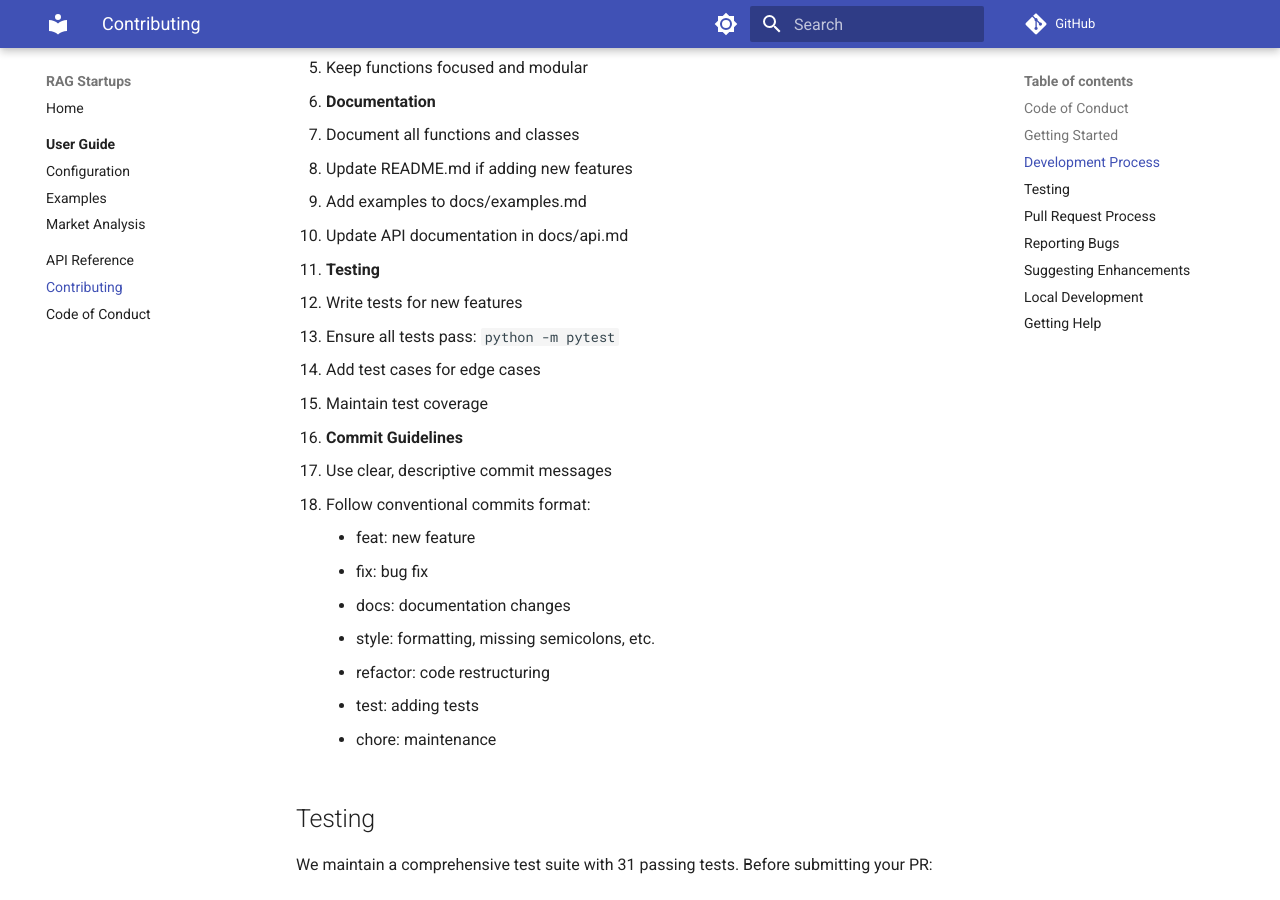
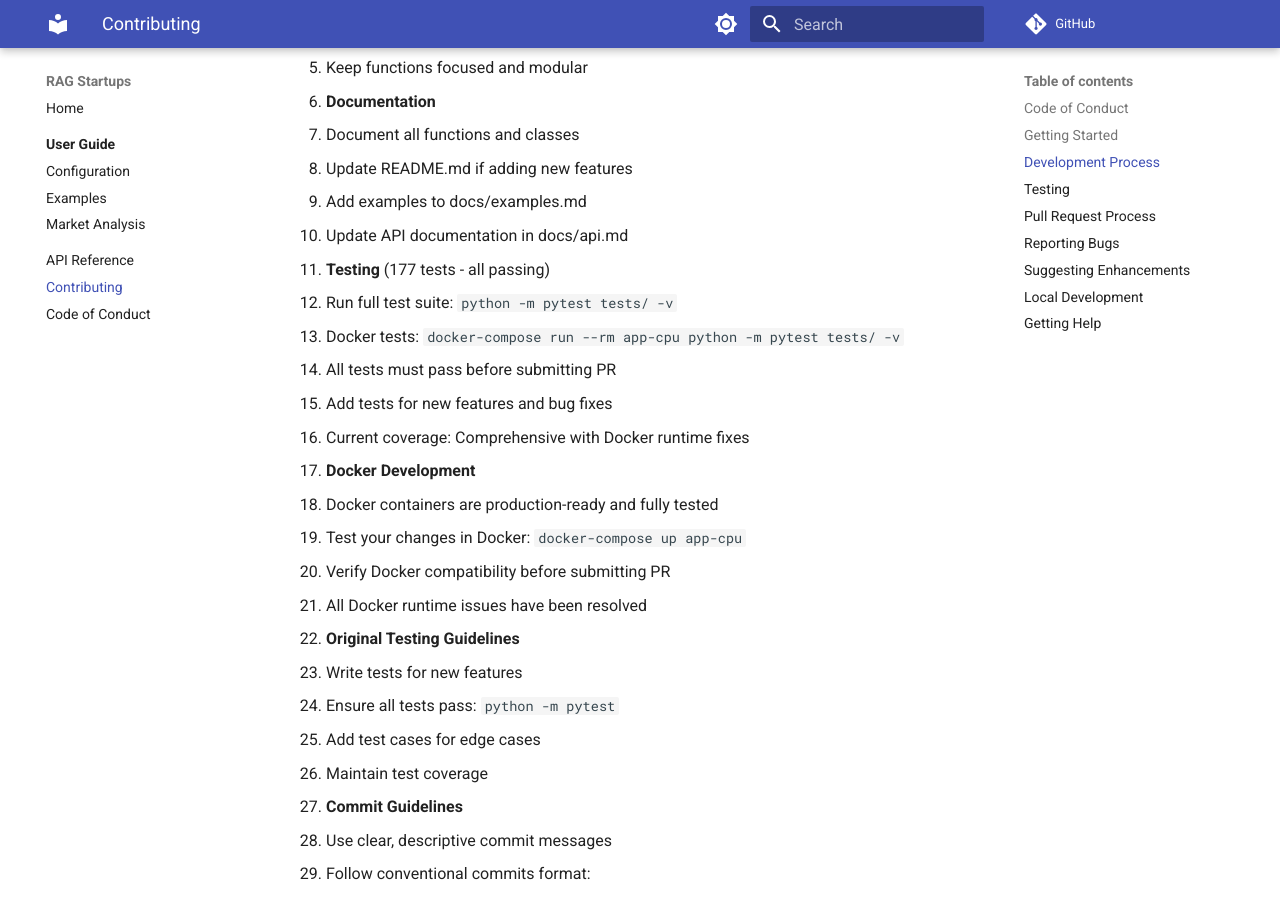
Before and after one commit to valginer0/RAGVenture, an MkDocs documentation site: the page built from docs/contributing.md, in a window 1280 px wide and 900 px high, scrolled down 1234 px. Built offline with MkDocs 1.6.1 and Material for MkDocs 9.7.7, drawn with Linux system fonts in a browser that asks for light colours; comment, search, counter and statistics services are not loaded.

Commit message:
docs: Review and verify all documentation is current
- All major documentation files (README.md, ROADMAP.md, CONTRIBUTING.md, DOCKER.md) are up-to-date
- Docker phase properly marked as completed in ROADMAP.md
- Documentation reflects current production-ready Docker status
- GitHub workflows and CI/CD documentation current

```diff
--- a/CONTRIBUTING.md
+++ b/CONTRIBUTING.md
@@ -47,7 +47,20 @@ By participating in this project, you are expected to uphold our Code of Conduct
    - Add examples to docs/examples.md
    - Update API documentation in docs/api.md
 
-3. **Testing**
+3. **Testing** (177 tests - all passing)
+   - Run full test suite: `python -m pytest tests/ -v`
+   - Docker tests: `docker-compose run --rm app-cpu python -m pytest tests/ -v`
+   - All tests must pass before submitting PR
+   - Add tests for new features and bug fixes
+   - Current coverage: Comprehensive with Docker runtime fixes
+
+4. **Docker Development**
+   - Docker containers are production-ready and fully tested
+   - Test your changes in Docker: `docker-compose up app-cpu`
+   - Verify Docker compatibility before submitting PR
+   - All Docker runtime issues have been resolved
+
+5. **Original Testing Guidelines**
    - Write tests for new features
    - Ensure all tests pass: `python -m pytest`
    - Add test cases for edge cases
```
Also changed, not shown: DOCKER.md (+55 -3 lines), README.md (+8 -3 lines), ROADMAP.md (+38 -0 lines).
